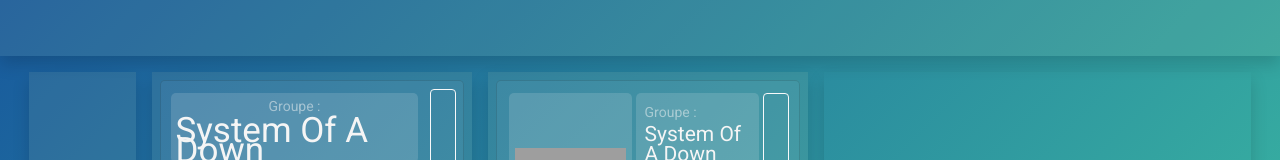
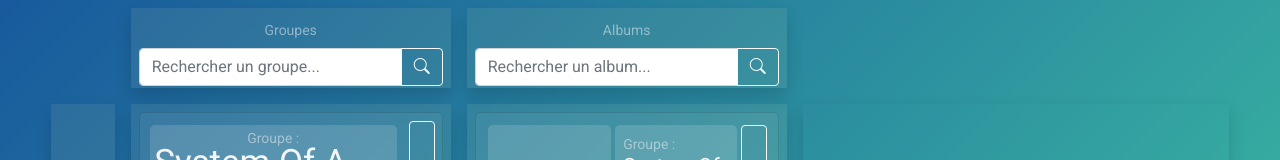
Before and after one commit to titouanfuchs/UHA401_FilRougeANGULAR, an Angular app: page / in a window 1280 px wide. Shown: the top 160 px of the page. Built offline with nearby package versions, Linux system fonts and the light colour scheme; grey boxes are pictures that could not be loaded.

Commit message:
continuation du style et c bo

```diff
--- a/src/app/album-card/album-card.component.scss
+++ b/src/app/album-card/album-card.component.scss
@@ -21,13 +21,6 @@
   align-items: center;
 }
 
-.dFlex{
-  display: flex;
-  flex-direction: column;
-  justify-content: center;
-  align-items: center;
-}
-
 .albumCover{
   width: 100%;
   height: auto;
--- a/src/app/app.component.html
+++ b/src/app/app.component.html
@@ -1,21 +1,44 @@
 <div class="container-fluid h-100 justify-content-center overflow-hidden">
-  <div class="row mb-2 sectionBackground shadow" style="height: 7%">
-    <div class="col-12">
-
+  <div class="row justify-content-center mb-3" style="height: 10%">
+    <div class="m-2 col-1 order-first h-100" style="max-width: 5%"><!--Blank--></div>
+    <div class="m-2 col-3 p-2 h-100 justify-content-center sectionBackground shadow"> <!--Groupes Search-->
+      <div class="dFlex">
+        <div class="w-100 m-1 sectionTitle text-center">Groupes</div>
+        <div class="w-100 m-1">
+          <div class="input-group mb-3">
+            <input type="text" class="form-control" placeholder="Rechercher un groupe..." aria-label="Groupe" aria-describedby="addon-wrapping">
+            <button type="button" class="btn btn-outline-light">
+              <i class="bi bi-search"></i>
+            </button>
+          </div>
+        </div>
+      </div>
     </div>
+    <div class="m-2 col-3 p-2 h-100 justify-content-center sectionBackground shadow"> <!--Albums Search-->
+      <div class="dFlex">
+        <div class="w-100 m-1 sectionTitle text-center">Albums</div>
+        <div class="w-100 m-1">
+          <div class="input-group mb-3">
+            <input type="text" class="form-control" placeholder="Rechercher un album..." aria-label="Groupe" aria-describedby="addon-wrapping">
+            <button type="button" class="btn btn-outline-light">
+              <i class="bi bi-search"></i>
+            </button>
+          </div>
+        </div>
+      </div>
+    </div>
+    <div class="m-2 col-4 section h-100"> <!--Blank--></div>
   </div>
-
-  <div class="row justify-content-center" style="height: 92%">
-    <div class="m-2 col-1 sectionBackground shadow"> <!--Liens-->
-
+  <div class="row justify-content-center" style="height: 90%">
+    <div class="m-2 col-1 order-first sectionBackground shadow" style="height: 95%;max-height: 95%; max-width: 5%"> <!--Liens-->
     </div>
-    <div class="m-2 col-3 p-2 overflow-auto justify-content-center sectionBackground shadow" style="max-height: 99%"> <!--Groupes-->
+    <div class="m-2 col-3 p-2 overflow-auto justify-content-center sectionBackground shadow" style="max-height: 95%"> <!--Groupes-->
       <app-group-card *ngFor="let groupe of groupes" [GroupID]="groupe['id']" [GroupName]="groupe['nom']" [GroupChanteur]="groupe['chanteur']" [GroupOrigin]="groupe['origin']" [GroupGenres]="groupe['genres']"></app-group-card>
     </div>
-    <div class="m-2 col-3 p-2 overflow-auto justify-content-center sectionBackground shadow" style="max-height: 99%"> <!--Albums-->
+    <div class="m-2 col-3 p-2 overflow-auto justify-content-center sectionBackground shadow" style="max-height: 95%"> <!--Albums-->
       <app-album-card *ngFor="let album of albums" [AlbumName]="album['nom']" [AlbumArtiste]="album['artiste']" [AlbumCover]="album['couverture']" [AlbumPiste]="album['pistes']" [AlbumSortie]="album['sortie']"></app-album-card>
     </div>
-    <div class="m-2 col-4 section Background shadow"> <!--Details-->
+    <div class="m-2 col-4 section Background shadow" style="max-height: 95%"> <!--Details-->
 
     </div>
   </div>
--- a/src/styles.scss
+++ b/src/styles.scss
@@ -81,3 +81,10 @@
   overflow-x: hidden;
   overflow-y: auto;
 }
+
+.dFlex{
+  display: flex;
+  flex-direction: column;
+  justify-content: center;
+  align-items: center;
+}
```
